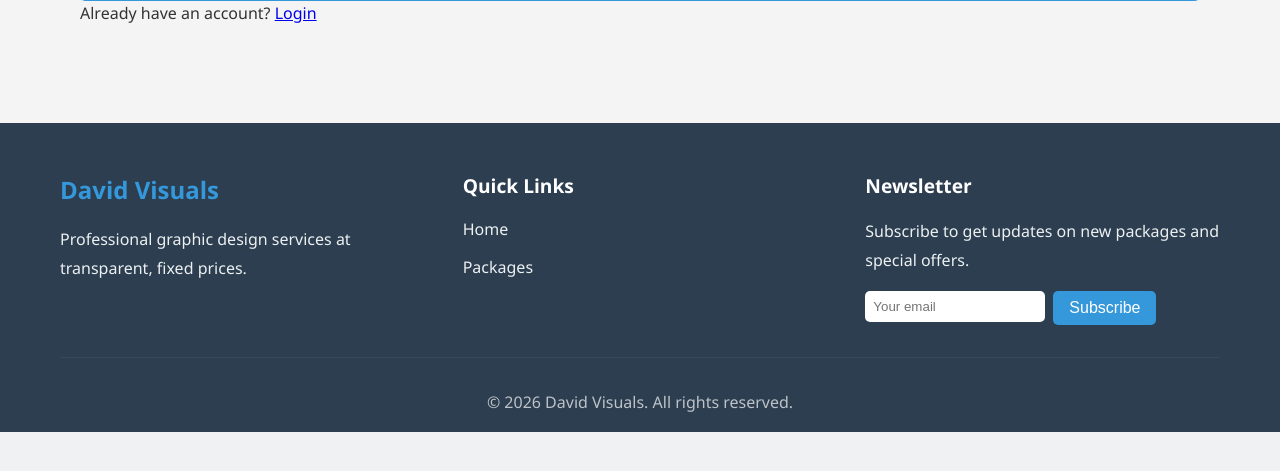
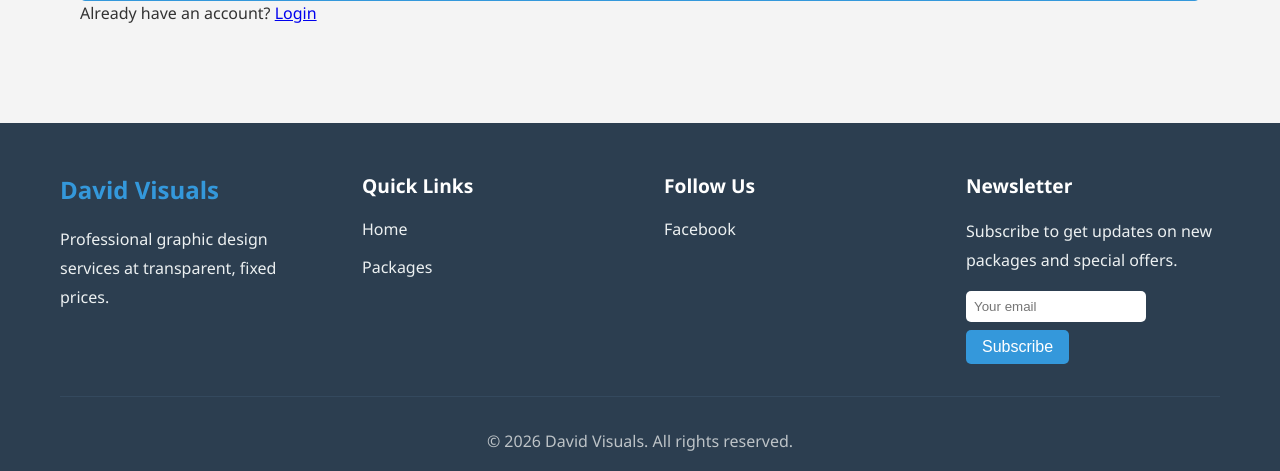
Before and after one commit to thekidmellow/david-visuals, a Django app: page /accounts/signup/ in a window 1280 px wide. Shown: the part 540-1011 px from the top of the page. Before the commit the page ends 972 px from the top, so only its background shows below. Run offline with Django 4.2, Linux system fonts and the light colour scheme.

Commit message:
feat: add Facebook link to footer

```diff
--- a/templates/includes/footer.html
+++ b/templates/includes/footer.html
@@ -17,6 +17,12 @@
                 </ul>
             </div>
             <div class="footer-section">
+                <h4>Follow Us</h4>
+                <ul class="footer-links">
+                    <li><a href="https://www.facebook.com/people/David-Visuals/61586669439949/" target="_blank" rel="noopener noreferrer">Facebook</a></li>
+                </ul>
+            </div>
+            <div class="footer-section">
                 <h4>Newsletter</h4>
                 <p>Subscribe to get updates on new packages and special offers.</p>
                 <form method="post" action="{% url 'newsletter:subscribe' %}" class="newsletter-form">
```
